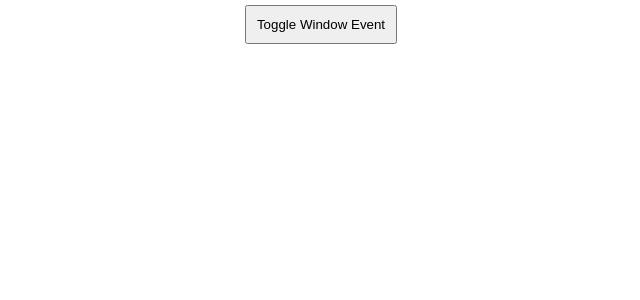
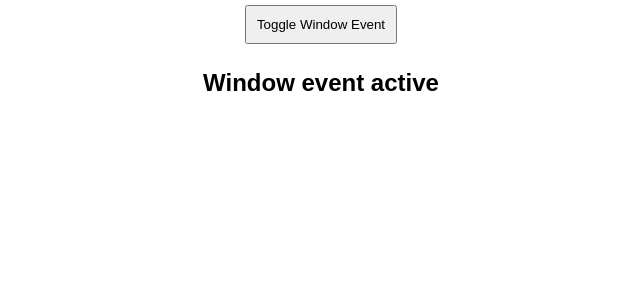
Before and after one commit to LinkedInLearning/react-code-challenges-2481088, a React (Create React App) app: page / in a window 1280 px wide. Both pictures are taken after a click on the button "Toggle Window Event". Shown: the top 300 px of the page, without its empty margins (319-959 px from the left). Built offline with nearby package versions, Linux system fonts and the light colour scheme.

Commit message:
fix naming

```diff
--- a/src/06-add-window-event/toggle-window-event.js
+++ b/src/06-add-window-event/ToggleWindowEvent.js
@@ -1,5 +1,5 @@
 import { useState } from 'react'
-import WindowEvent from './window-event'
+import WindowEvent from './WindowEvent'
 
 export default function ToggleWindowEvent () {
   const [windowEvent, setWindowEvent] = useState(false)
--- a/src/06-add-window-event/window-event.js
+++ b/src/06-add-window-event/WindowEvent.js
@@ -1,5 +1,5 @@
 export default function WindowEvent () {
   return (
-    <div />
+    <h2>Window event active</h2>
   )
 }
--- a/src/App.js
+++ b/src/App.js
@@ -1,5 +1,5 @@
 import './App.css'
-import ToggleWindowEvent from './06-add-window-event/toggle-window-event'
+import ToggleWindowEvent from './06-add-window-event/ToggleWindowEvent'
 
 function App () {
   return (
```
